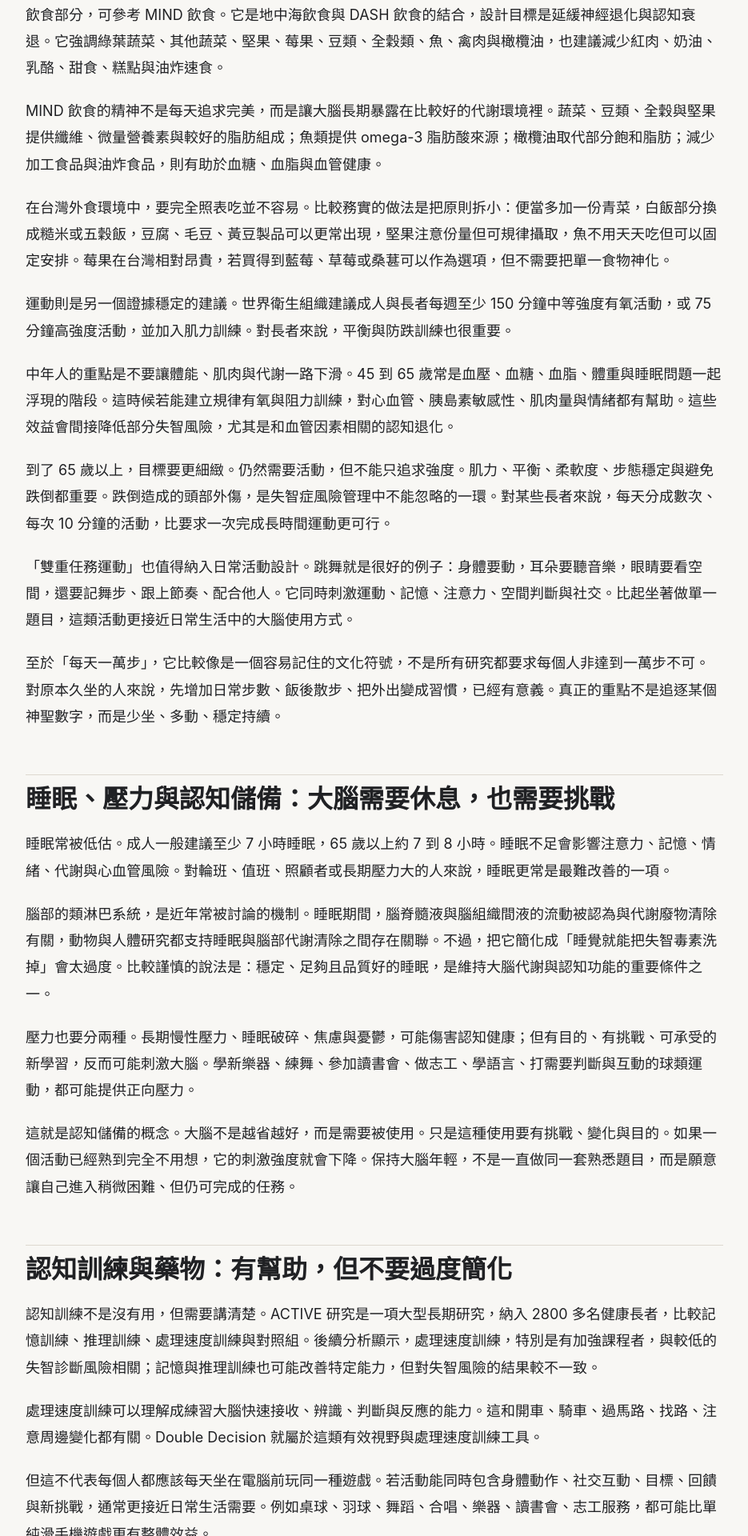
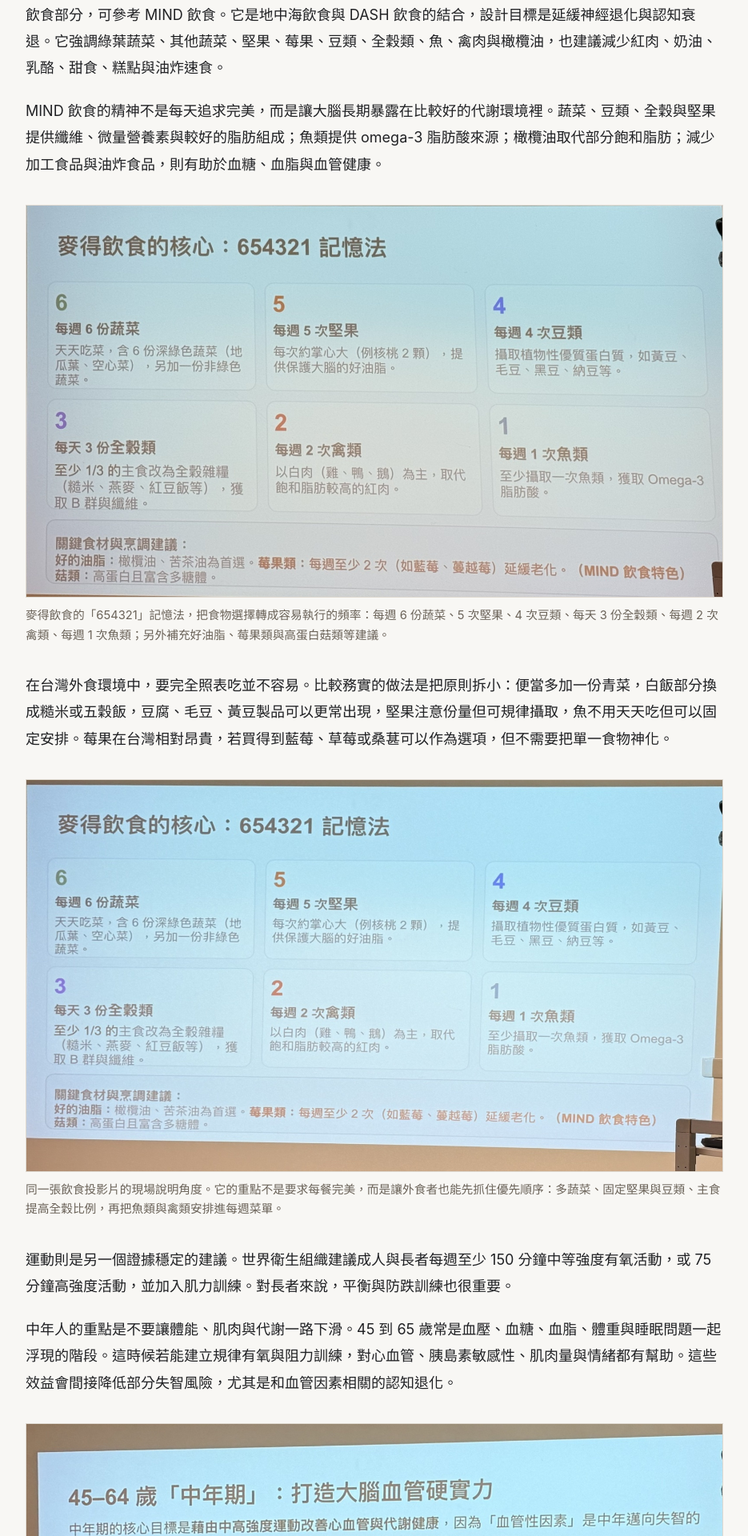
Before and after one commit to leescotcom/speech_article, a Jekyll site: the page built from articles/dementia-prevention.md, in a window 1280 px wide. Shown: the part 3313-5233 px from the top of the page at 80% size, without its empty margins (172-1107 px from the left). Built offline with Jekyll 4.4.1, drawn with Linux system fonts in a browser that asks for light colours; some of the changed text lies outside the part shown.

Commit message:
Add lecture slide images to article

```diff
--- a/articles/dementia-prevention.md
+++ b/articles/dementia-prevention.md
@@ -56,11 +56,26 @@ Lancet 的生命歷程觀點很有用。早年重點在教育與認知儲備；
 
 MIND 飲食的精神不是每天追求完美，而是讓大腦長期暴露在比較好的代謝環境裡。蔬菜、豆類、全穀與堅果提供纖維、微量營養素與較好的脂肪組成；魚類提供 omega-3 脂肪酸來源；橄欖油取代部分飽和脂肪；減少加工食品與油炸食品，則有助於血糖、血脂與血管健康。
 
+<figure>
+  <img src="{{ '/assets/images/slides/mind-diet-654321-wide.jpg' | relative_url }}" alt="麥得飲食的核心 654321 記憶法投影片">
+  <figcaption>麥得飲食的「654321」記憶法，把食物選擇轉成容易執行的頻率：每週 6 份蔬菜、5 次堅果、4 次豆類、每天 3 份全穀類、每週 2 次禽類、每週 1 次魚類；另外補充好油脂、莓果類與高蛋白菇類等建議。</figcaption>
+</figure>
+
 在台灣外食環境中，要完全照表吃並不容易。比較務實的做法是把原則拆小：便當多加一份青菜，白飯部分換成糙米或五穀飯，豆腐、毛豆、黃豆製品可以更常出現，堅果注意份量但可規律攝取，魚不用天天吃但可以固定安排。莓果在台灣相對昂貴，若買得到藍莓、草莓或桑葚可以作為選項，但不需要把單一食物神化。
+
+<figure>
+  <img src="{{ '/assets/images/slides/mind-diet-654321-speaker.jpg' | relative_url }}" alt="現場說明麥得飲食 654321 記憶法投影片">
+  <figcaption>同一張飲食投影片的現場說明角度。它的重點不是要求每餐完美，而是讓外食者也能先抓住優先順序：多蔬菜、固定堅果與豆類、主食提高全穀比例，再把魚類與禽類安排進每週菜單。</figcaption>
+</figure>
 
 運動則是另一個證據穩定的建議。世界衛生組織建議成人與長者每週至少 150 分鐘中等強度有氧活動，或 75 分鐘高強度活動，並加入肌力訓練。對長者來說，平衡與防跌訓練也很重要。
 
 中年人的重點是不要讓體能、肌肉與代謝一路下滑。45 到 65 歲常是血壓、血糖、血脂、體重與睡眠問題一起浮現的階段。這時候若能建立規律有氧與阻力訓練，對心血管、胰島素敏感性、肌肉量與情緒都有幫助。這些效益會間接降低部分失智風險，尤其是和血管因素相關的認知退化。
+
+<figure>
+  <img src="{{ '/assets/images/slides/midlife-exercise.jpg' | relative_url }}" alt="45 到 64 歲中年期運動與大腦血管健康投影片">
+  <figcaption>中年期運動的核心，是用中高強度活動改善心血管與代謝健康。投影片建議每週至少 150 分鐘中強度運動或 75 分鐘高強度運動，頻率以每週 3 到 5 天、每次 30 到 50 分鐘為宜；運動類型可採有氧約 70%、阻力訓練約 30% 的組合。</figcaption>
+</figure>
 
 到了 65 歲以上，目標要更細緻。仍然需要活動，但不能只追求強度。肌力、平衡、柔軟度、步態穩定與避免跌倒都重要。跌倒造成的頭部外傷，是失智症風險管理中不能忽略的一環。對某些長者來說，每天分成數次、每次 10 分鐘的活動，比要求一次完成長時間運動更可行。
 
--- a/assets/css/style.css
+++ b/assets/css/style.css
@@ -80,6 +80,24 @@ li {
   margin-bottom: 0.55em;
 }
 
+figure {
+  margin: 34px 0;
+}
+
+figure img {
+  display: block;
+  width: 100%;
+  height: auto;
+  border: 1px solid var(--line);
+}
+
+figcaption {
+  margin-top: 10px;
+  color: var(--muted);
+  font-size: 0.92rem;
+  line-height: 1.65;
+}
+
 .site-footer {
   border-top: 1px solid var(--line);
   color: var(--muted);
```
Also changed, not shown: assets/images/slides/midlife-exercise.jpg (added), assets/images/slides/mind-diet-654321-speaker.jpg (added), assets/images/slides/mind-diet-654321-wide.jpg (added), 1 other file.
